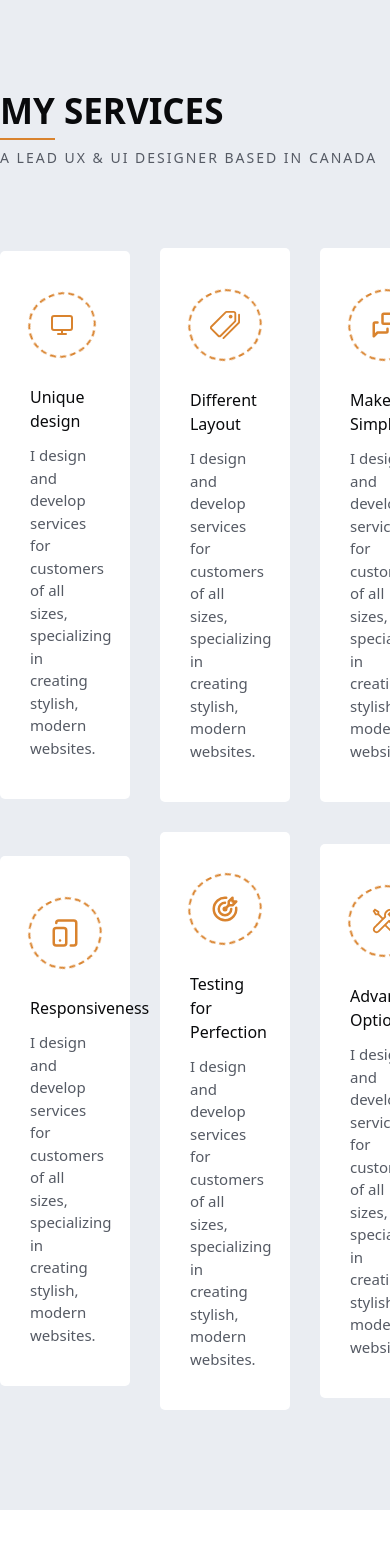
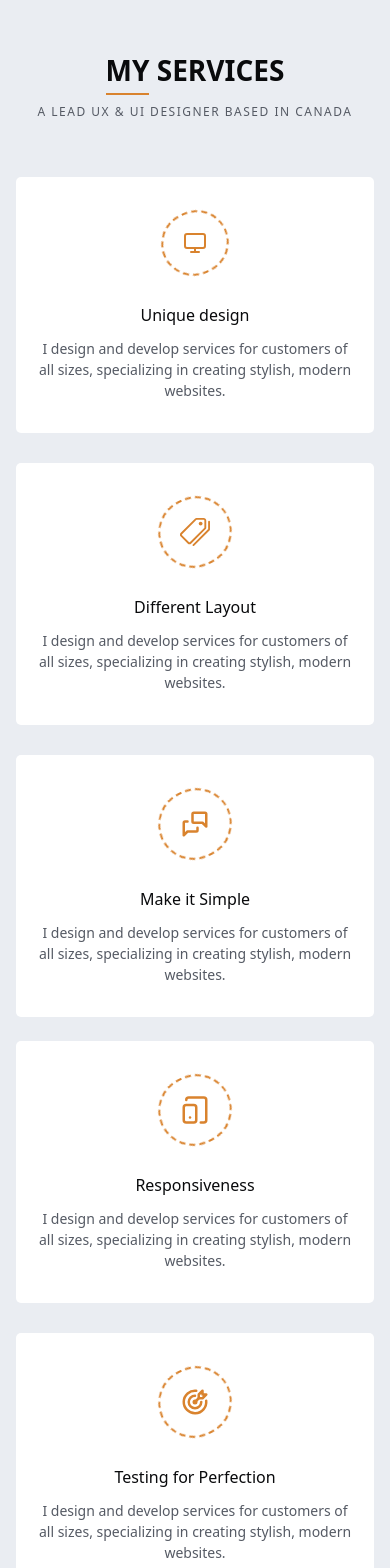
Before and after one commit to Sijan666/portfolioTonySmith, a React (Vite) app: page / in a window 390 px wide. Shown: the part 2260-3828 px from the top of the page. Built offline with nearby package versions, Linux system fonts and the light colour scheme.

Commit message:
fix responsive issue in  service

```diff
--- a/src/components/layouts/Service.jsx
+++ b/src/components/layouts/Service.jsx
@@ -10,75 +10,75 @@ import { LiaToolsSolid } from 'react-icons/lia'
 const Service = () => {
     return (
         <>
-        <div className="py-25 bg-[#EAEDF2]">
-            <Container>
-                <div className="mb-10">
-                    <h3 className='text-[#090A0C] font-bold text-[35px] uppercase'>
+        <div className="py-16 md:py-25 bg-[#EAEDF2]">
+            <Container className={'px-4 lg:px-0'}>
+                <div className="mb-8 md:mb-10 text-center lg:text-left">
+                    <h3 className='text-[#090A0C] font-bold text-[28px] md:text-[35px] uppercase'>
                         <span className='border-b-2 border-[#D9832E] pb-1'>My</span> Services
                     </h3>
-                    <p className='text-[14px] text-[#555A64] tracking-[2px] uppercase pt-2.5'>
+                    <p className='text-[12px] md:text-[14px] text-[#555A64] tracking-[1.5px] md:tracking-[2px] uppercase pt-3 md:pt-2.5'>
                         A Lead UX & UI designer based in Canada
                     </p>
                 </div>
-                <div className="pt-10">
-                    <Flex className={'gap-x-7.5'}>
-                        <div className="bg-white px-7.5 py-10 shadow-newMade2 rounded-[5px] w-1/3 translate-y-0 hover:-translate-y-5 duration-300 hover:bg-[#D9832E] group">
+                <div className="pt-6 md:pt-10">
+                    <div className={'grid grid-cols-1 sm:grid-cols-2 lg:grid-cols-3 gap-7.5'}>
+                        <div className="bg-white px-5 sm:px-7.5 py-8 sm:py-10 shadow-newMade2 rounded-[5px]  translate-y-0 hover:-translate-y-5 duration-300 hover:bg-[#D9832E] group text-center lg:text-left">
                             <div className="mb-5 border-2 border-dashed border-[#D9832E] group-hover:border-white px-4.5 py-5 rounded-full inline-block  animate-[spin_10s_linear_infinite] ">
                                 <Monitor  className={'direction-[reverse] animate-[spin_10s_linear_infinite] text-[#D9832E] group-hover:text-white duration-300 text-[30px]'}/>
                             </div>
                             <div className="">
                                 <h4 className='text-base font-medium text-[#090A0C] group-hover:text-white duration-300'>Unique design</h4>
-                                <p className='pt-2.75 text-[15px] text-[#555A64] group-hover:text-white duration-300'>I design and develop services for customers of all sizes, specializing in creating stylish, modern websites.</p>
+                                <p className='pt-2.75 text-[14px] md:text-[15px] text-[#555A64] group-hover:text-white duration-300'>I design and develop services for customers of all sizes, specializing in creating stylish, modern websites.</p>
                             </div>
                         </div>
-                        <div className="bg-white px-7.5 py-10 shadow-newMade2 rounded-[5px] w-1/3 translate-y-0 hover:-translate-y-5 duration-300 hover:bg-[#D9832E] group">
+                        <div className="bg-white px-5 sm:px-7.5 py-8 sm:py-10 shadow-newMade2 rounded-[5px]  translate-y-0 hover:-translate-y-5 duration-300 hover:bg-[#D9832E] group text-center lg:text-left">
                             <div className="mb-5 border-2 border-dashed border-[#D9832E] group-hover:border-white px-4.5 py-5 rounded-full inline-block  animate-[spin_10s_linear_infinite] ">
                                 <IoPricetagsOutline  className={'direction-[reverse] animate-[spin_10s_linear_infinite] text-[#D9832E] group-hover:text-white duration-300 text-[30px]'}/>
                             </div>
                             <div className="">
                                 <h4 className='text-base font-medium text-[#090A0C] group-hover:text-white duration-300'>Different Layout</h4>
-                                <p className='pt-2.75 text-[15px] text-[#555A64] group-hover:text-white duration-300'>I design and develop services for customers of all sizes, specializing in creating stylish, modern websites.</p>
+                                <p className='pt-2.75 text-[14px] md:text-[15px] text-[#555A64] group-hover:text-white duration-300'>I design and develop services for customers of all sizes, specializing in creating stylish, modern websites.</p>
                             </div>
                         </div>
-                        <div className="bg-white px-7.5 py-10 shadow-newMade2 rounded-[5px] w-1/3 translate-y-0 hover:-translate-y-5 duration-300 hover:bg-[#D9832E] group">
+                        <div className="bg-white px-5 sm:px-7.5 py-8 sm:py-10 shadow-newMade2 rounded-[5px]  translate-y-0 hover:-translate-y-5 duration-300 hover:bg-[#D9832E] group text-center lg:text-left">
                             <div className="mb-5 border-2 border-dashed border-[#D9832E] group-hover:border-white px-4.5 py-5 rounded-full inline-block  animate-[spin_10s_linear_infinite] ">
                                 <TbMessages   className={'direction-[reverse] animate-[spin_10s_linear_infinite] text-[#D9832E] group-hover:text-white duration-300 text-[30px]'}/>
                             </div>
                             <div className="">
                                 <h4 className='text-base font-medium text-[#090A0C] group-hover:text-white duration-300'>Make it Simple</h4>
-                                <p className='pt-2.75 text-[15px] text-[#555A64] group-hover:text-white duration-300'>I design and develop services for customers of all sizes, specializing in creating stylish, modern websites.</p>
+                                <p className='pt-2.75 text-[14px] md:text-[15px] text-[#555A64] group-hover:text-white duration-300'>I design and develop services for customers of all sizes, specializing in creating stylish, modern websites.</p>
                             </div>
                         </div>
-                    </Flex>
-                    <Flex className={'gap-x-7.5 mt-7.5'}>
-                        <div className="bg-white px-7.5 py-10 shadow-newMade2 rounded-[5px] w-1/3 translate-y-0 hover:-translate-y-5 duration-300 hover:bg-[#D9832E] group">
+                    </div>
+                    <div className={'grid grid-cols-1 sm:grid-cols-2 lg:grid-cols-3 gap-7.5 mt-6'}>
+                        <div className="bg-white px-5 sm:px-7.5 py-8 sm:py-10 shadow-newMade2 rounded-[5px]  translate-y-0 hover:-translate-y-5 duration-300 hover:bg-[#D9832E] group text-center lg:text-left">
                             <div className="mb-5 border-2 border-dashed border-[#D9832E] group-hover:border-white px-4.5 py-5 rounded-full inline-block  animate-[spin_10s_linear_infinite] ">
                                 <LuTabletSmartphone  className={'direction-[reverse] animate-[spin_10s_linear_infinite] text-[#D9832E] group-hover:text-white duration-300 text-[30px]'}/>
                             </div>
                             <div className="">
                                 <h4 className='text-base font-medium text-[#090A0C] group-hover:text-white duration-300'>Responsiveness</h4>
-                                <p className='pt-2.75 text-[15px] text-[#555A64] group-hover:text-white duration-300'>I design and develop services for customers of all sizes, specializing in creating stylish, modern websites.</p>
+                                <p className='pt-2.75 text-[14px] md:text-[15px] text-[#555A64] group-hover:text-white duration-300'>I design and develop services for customers of all sizes, specializing in creating stylish, modern websites.</p>
                             </div>
                         </div>
-                        <div className="bg-white px-7.5 py-10 shadow-newMade2 rounded-[5px] w-1/3 translate-y-0 hover:-translate-y-5 duration-300 hover:bg-[#D9832E] group">
+                        <div className="bg-white px-5 sm:px-7.5 py-8 sm:py-10 shadow-newMade2 rounded-[5px]  translate-y-0 hover:-translate-y-5 duration-300 hover:bg-[#D9832E] group text-center lg:text-left">
                             <div className="mb-5 border-2 border-dashed border-[#D9832E] group-hover:border-white px-4.5 py-5 rounded-full inline-block  animate-[spin_10s_linear_infinite] ">
                                 <TbTargetArrow className={'direction-[reverse] animate-[spin_10s_linear_infinite] text-[#D9832E] group-hover:text-white duration-300 text-[30px]'}/>
                             </div>
                             <div className="">
                                 <h4 className='text-base font-medium text-[#090A0C] group-hover:text-white duration-300'>Testing for Perfection</h4>
-                                <p className='pt-2.75 text-[15px] text-[#555A64] group-hover:text-white duration-300'>I design and develop services for customers of all sizes, specializing in creating stylish, modern websites.</p>
+                                <p className='pt-2.75 text-[14px] md:text-[15px] text-[#555A64] group-hover:text-white duration-300'>I design and develop services for customers of all sizes, specializing in creating stylish, modern websites.</p>
                             </div>
                         </div>
-                        <div className="bg-white px-7.5 py-10 shadow-newMade2 rounded-[5px] w-1/3 translate-y-0 hover:-translate-y-5 duration-300 hover:bg-[#D9832E] group">
+                        <div className="bg-white px-5 sm:px-7.5 py-8 sm:py-10 shadow-newMade2 rounded-[5px]  translate-y-0 hover:-translate-y-5 duration-300 hover:bg-[#D9832E] group text-center lg:text-left">
                             <div className="mb-5 border-2 border-dashed border-[#D9832E] group-hover:border-white px-4.5 py-5 rounded-full inline-block  animate-[spin_10s_linear_infinite] ">
                                 <LiaToolsSolid  className={'direction-[reverse] animate-[spin_10s_linear_infinite] text-[#D9832E] group-hover:text-white duration-300 text-[30px]'}/>
                             </div>
                             <div className="">
                                 <h4 className='text-base font-medium text-[#090A0C] group-hover:text-white duration-300'>Advanced Options</h4>
-                                <p className='pt-2.75 text-[15px] text-[#555A64] group-hover:text-white duration-300'>I design and develop services for customers of all sizes, specializing in creating stylish, modern websites.</p>
+                                <p className='pt-2.75 text-[14px] md:text-[15px] text-[#555A64] group-hover:text-white duration-300'>I design and develop services for customers of all sizes, specializing in creating stylish, modern websites.</p>
                             </div>
                         </div>
-                    </Flex>
+                    </div>
                 </div>
             </Container>
         </div>
```
